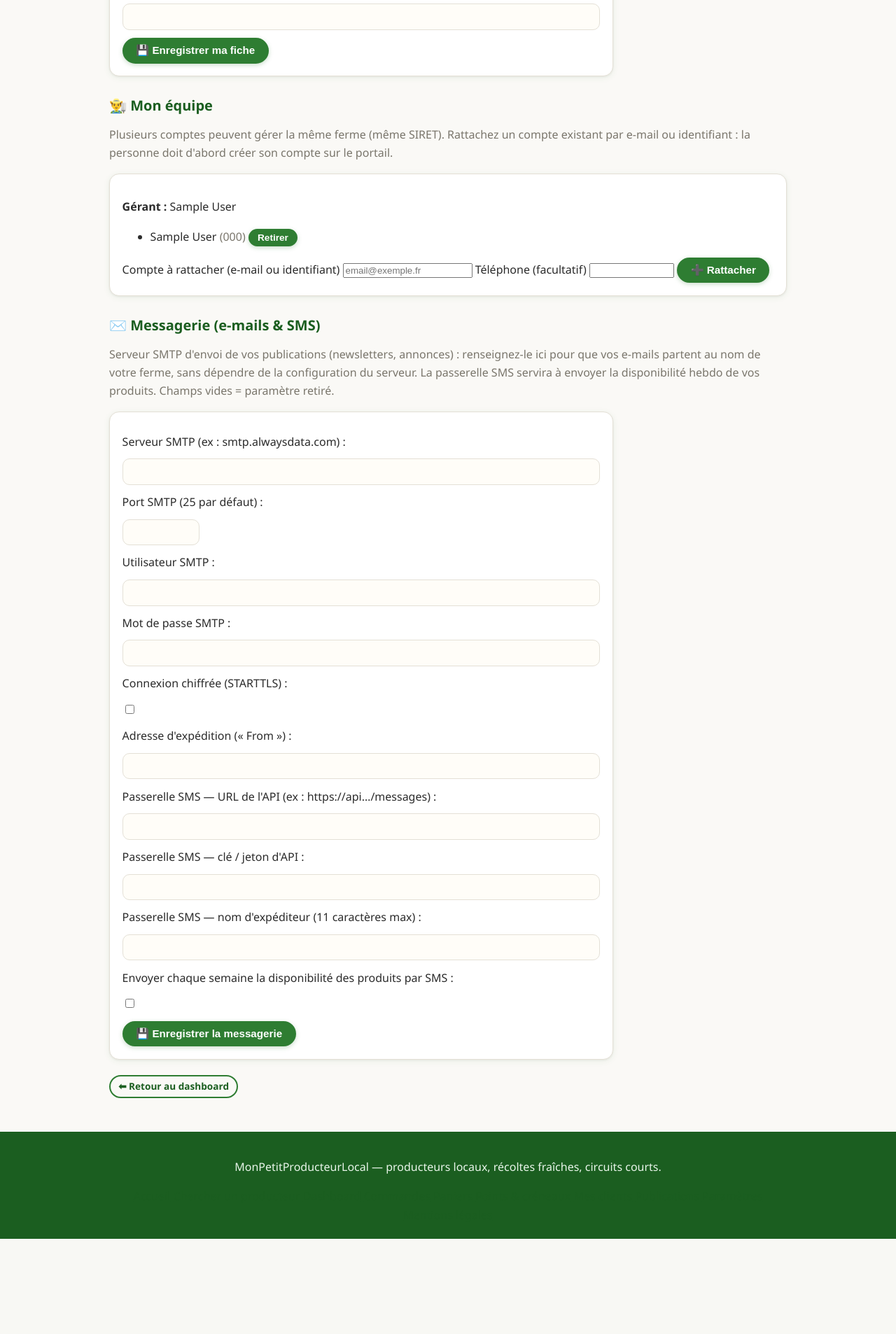
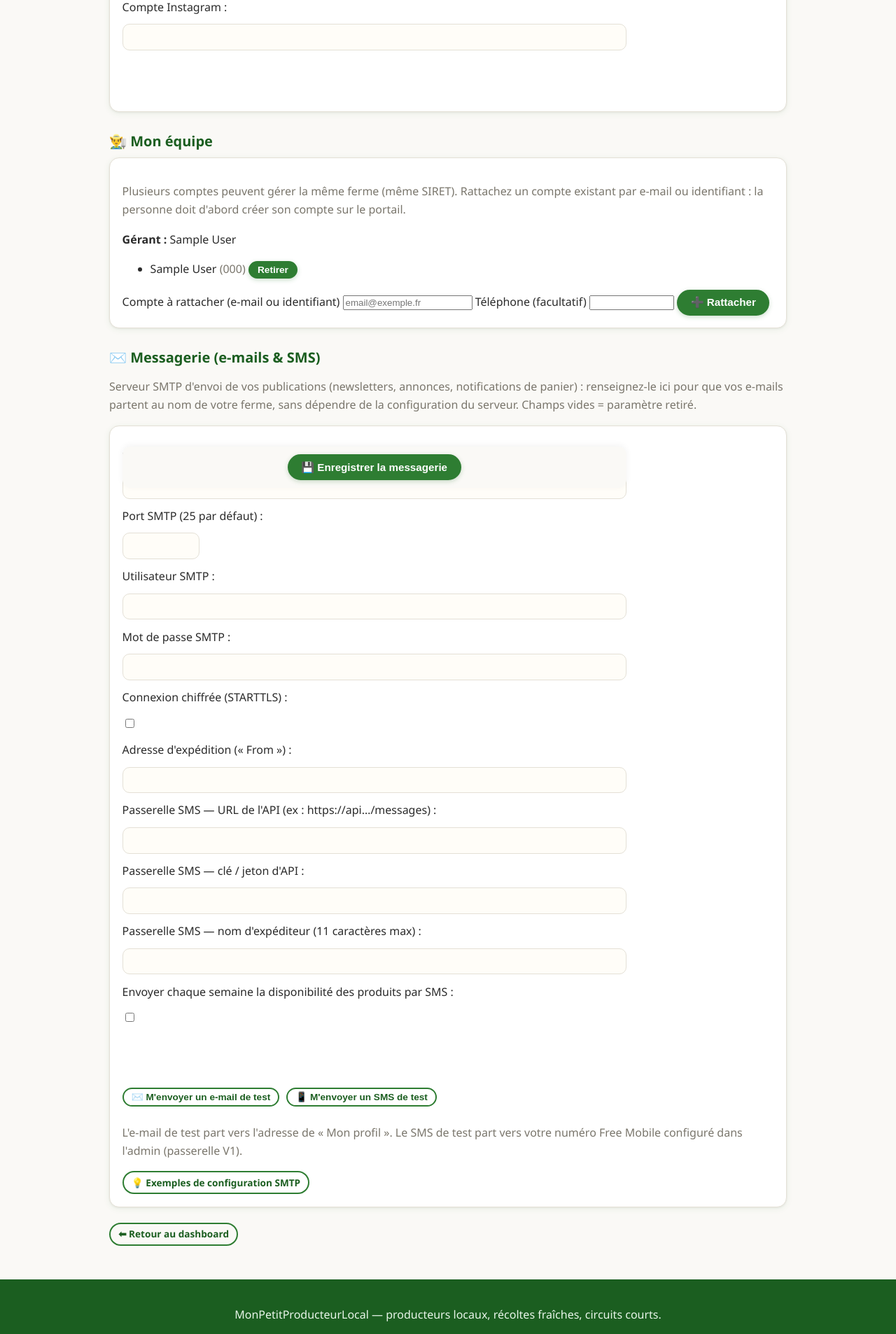
Before and after one commit to cartotrac/MonPetitMaraicher, a Django app: page /parametres/ in a window 1280 px wide. Shown: the part 3709-5615 px from the top of the page at 70% size. Before the commit the page ends 5479 px from the top, so only its background shows below. Run offline with Django 5.2, Linux system fonts and the light colour scheme; a user stored in the database is signed in; data comes from the database, SQL or seed files in the repository; tables that the repository leaves empty hold one stand-in row (values such as "Sample post"); grey boxes marked "Sample" are stand-in pictures.

Commit message:
Livraison S : page Paramètres clarifiée (cartes par section, boutons d'enregistrement unifiés, e-mail et SMS de test, aide SMTP repliable)

```diff
--- a/portal/views.py
+++ b/portal/views.py
@@ -29,7 +29,7 @@ from .models import (Annonce, Bulletin, Categorie, Commande, CreneauLivraison,
                     ParametresVitrine, PointLivraison, PreferenceContact,
                     Produit, ProduitStandard, ProfilClient, SemaineRecolte,
                     exploitant_pour)
-from .notifications import notifier_client
+from .notifications import envoyer_sms, notifier_client
 
 # Unités vendues à la pièce : quantités entières uniquement.
 UNITES_ENTIERES = ("PC", "BO", "BQ")
@@ -2075,6 +2075,49 @@ def parametres(request):
                     else "Paramètres de messagerie effacés.")
                 return redirect("portal:parametres")
 
+        elif section == "test_email" and est_proprietaire:
+            destinataire = request.user.email
+            if not destinataire:
+                messages.error(request, "Votre compte n'a pas d'adresse "
+                               "e-mail : renseignez-la d'abord dans « Mon "
+                               "profil », puis revenez tester ici.")
+            else:
+                connexion = _connexion_email(vitrine)
+                expediteur = ((vitrine.messagerie or {}).get("email_from")
+                              or settings.DEFAULT_FROM_EMAIL)
+                try:
+                    django.core.mail.EmailMessage(
+                        "[Test] Votre messagerie — "
+                        + exploitant.nom_ferme,
+                        "Ceci est un e-mail de test envoyé depuis la page "
+                        "Paramètres. Si vous le lisez, votre configuration "
+                        "SMTP fonctionne : newsletters et annonces "
+                        "partiront au nom de votre ferme.",
+                        expediteur, [destinataire],
+                        connection=connexion).send()
+                    messages.success(request, "✉️ E-mail de test envoyé à "
+                                     + destinataire + " : vérifiez votre "
+                                     "boîte de réception (et les "
+                                     "indésirables).")
+                except Exception as err:
+                    messages.error(request, "❌ Échec de l'envoi de test : "
+                                   + str(err))
+            return redirect("portal:parametres")
+
+        elif section == "test_sms" and est_proprietaire:
+            ok, info = envoyer_sms(
+                exploitant,
+                "Test SMS " + exploitant.nom_ferme
+                + " : votre passerelle SMS fonctionne.")
+            if ok:
+                messages.success(request, "📱 SMS de test envoyé (" + info
+                                 + ") : il part vers VOTRE numéro Free "
+                                 "Mobile configuré dans l'admin.")
+            else:
+                messages.error(request, "❌ SMS de test non envoyé (" + info
+                               + ").")
+            return redirect("portal:parametres")
+
     # Affichage de la page (ou re-affichage après erreur de formulaire)
     reseaux = dict(vitrine.reseaux or {})
     form_ferme = ProfilExploitantForm(
--- a/static/css/append.css
+++ b/static/css/append.css
@@ -58,3 +58,9 @@ details.bloc-replie > summary .aide-replier { font-size: 0.7em;
 /* ---- Panier livré : bandeau de verrouillage lecture seule ---- */
 .flash.warning { background: #fff4e5; border: 1px solid #f5a623;
                  color: #6b4e00; }
+
+/* ---- Page Paramètres : aide SMTP repliable ---- */
+.aide-smtp { margin-top: 0.9rem; }
+.aide-smtp > summary { cursor: pointer; list-style: none; }
+.aide-smtp > summary::-webkit-details-marker { display: none; }
+.aide-smtp ul { margin: 0.6rem 0 0 1.2rem; }
--- a/templates/portal/pro/parametres.html
+++ b/templates/portal/pro/parametres.html
@@ -5,8 +5,8 @@
 {% block content %}
 <h1>⚙️ Paramètres</h1>
 <p class="muted">Tout ce qui concerne votre compte et votre exploitation,
-   sur une seule page. Les sections Équipe et Messagerie sont réservées au
-   propriétaire de l'exploitation.</p>
+   sur une seule page. Chaque section s'enregistre séparément — pensez à
+   cliquer sur le bouton 💾 de la section modifiée.</p>
 
 <nav class="quick-actions" aria-label="Sections des paramètres">
   <a class="btn btn-outline btn-sm" href="#profil">👤 Mon profil</a>
@@ -19,43 +19,51 @@
 
 <section class="harvest-bloc" id="profil">
   <h2>👤 Mon profil</h2>
+  <div class="card">
   <p class="muted">Votre identité de compte individuel : prénom, nom,
      e-mail, téléphone et photo (lien externe). Modifier votre nom met à
      jour toutes vos commandes et paniers passés.</p>
-  <form method="post" class="form card">
+  <form method="post" class="form">
     {% csrf_token %}
     <input type="hidden" name="section" value="profil">
     {{ form_profil.as_p }}
+    <div class="save-bar">
       <button class="btn" type="submit">💾 Enregistrer mon profil</button>
+    </div>
   </form>
+  </div>
 </section>
 
 <section class="harvest-bloc" id="ferme">
   <h2>🚜 Ma ferme</h2>
+  <div class="card">
   <p class="muted">Ces informations sont affichées sur votre vitrine
      publique : activité, SIRET, logo (fichier ou lien externe), réseaux
      sociaux, position. Le département est déduit du code postal si vous
      le laissez vide.</p>
-  <form method="post" enctype="multipart/form-data" class="form card">
+  <form method="post" enctype="multipart/form-data" class="form">
     {% csrf_token %}
     <input type="hidden" name="section" value="ferme">
     <div id="carte-ferme" data-pick-map data-lat-input="id_latitude"
-         data-lon-input="id_longitude" style="height: 300px; border-radius: 8px; margin-bottom: 1rem;"></div>
+         data-lon-input="id_longitude" style="height: 300px; border-radius: 8px; margin-bottom: 0.4rem;"></div>
     <p class="muted">👆 Cliquez sur la carte pour positionner la ferme :
        latitude/longitude sont renseignées automatiquement.</p>
     {{ form_ferme.as_p }}
+    <div class="save-bar">
       <button class="btn" type="submit">💾 Enregistrer ma fiche</button>
+    </div>
   </form>
+  </div>
 </section>
 
 {% if est_proprietaire %}
 <section class="harvest-bloc" id="equipe">
   <h2>👨‍🌾 Mon équipe</h2>
+  <div class="card">
     <p class="muted">Plusieurs comptes peuvent gérer la même ferme
        (même SIRET). Rattachez un compte existant par e-mail ou
        identifiant : la personne doit d'abord créer son compte sur le
        portail.</p>
-  <div class="card">
     <p><strong>Gérant :</strong> {{ request.user.get_full_name|default:request.user.username }}</p>
     <ul>
       {% for membre in membres %}
@@ -87,16 +95,50 @@
 <section class="harvest-bloc" id="messagerie">
   <h2>✉️ Messagerie (e-mails & SMS)</h2>
   <p class="muted">Serveur SMTP d'envoi de vos publications (newsletters,
-     annonces) : renseignez-le ici pour que vos e-mails partent au nom de
-     votre ferme, sans dépendre de la configuration du serveur. La
-     passerelle SMS servira à envoyer la disponibilité hebdo de vos
-     produits. Champs vides = paramètre retiré.</p>
-  <form method="post" class="form card">
+     annonces, notifications de panier) : renseignez-le ici pour que vos
+     e-mails partent au nom de votre ferme, sans dépendre de la
+     configuration du serveur. Champs vides = paramètre retiré.</p>
+  <div class="card">
+  <form method="post" class="form">
     {% csrf_token %}
     <input type="hidden" name="section" value="messagerie">
     {{ form_messagerie.as_p }}
+    <div class="save-bar">
       <button class="btn" type="submit">💾 Enregistrer la messagerie</button>
+    </div>
   </form>
+  <div class="quick-actions">
+    <form method="post" class="inline">{% csrf_token %}
+      <input type="hidden" name="section" value="test_email">
+      <button class="btn btn-outline btn-sm" type="submit">✉️ M'envoyer un e-mail de test</button>
+    </form>
+    <form method="post" class="inline">{% csrf_token %}
+      <input type="hidden" name="section" value="test_sms">
+      <button class="btn btn-outline btn-sm" type="submit">📱 M'envoyer un SMS de test</button>
+    </form>
+  </div>
+  <p class="muted">L'e-mail de test part vers l'adresse de « Mon profil ».
+     Le SMS de test part vers votre numéro Free Mobile configuré dans
+     l'admin (passerelle V1).</p>
+  <details class="aide-smtp">
+    <summary class="btn btn-outline btn-sm">💡 Exemples de configuration SMTP</summary>
+    <ul class="muted">
+      <li><strong>AlwaysData</strong> (le plus simple) : hôte
+        <code>localhost</code>, port <code>25</code>, sans identifiant —
+        si votre offre inclut le service e-mail.</li>
+      <li><strong>Gmail</strong> : hôte <code>smtp.gmail.com</code>,
+        port <code>587</code>, TLS ✅, identifiant = votre adresse Gmail,
+        mot de passe = <em>mot de passe d'application</em> (à créer dans
+        votre compte Google, pas votre mot de passe habituel).</li>
+      <li><strong>OVH</strong> : hôte <code>ssl0.ovh.net</code>,
+        port <code>587</code>, TLS ✅, identifiants de votre adresse
+        e-mail OVH.</li>
+    </ul>
+    <p class="muted">Après chaque modification : 💾 enregistrez, puis
+       testez avec le bouton ✉️ — le résultat s'affiche en haut de la
+       page.</p>
+  </details>
+  </div>
 </section>
 {% endif %}
 
```
Lines whose indentation alone changed are shown as unchanged.
